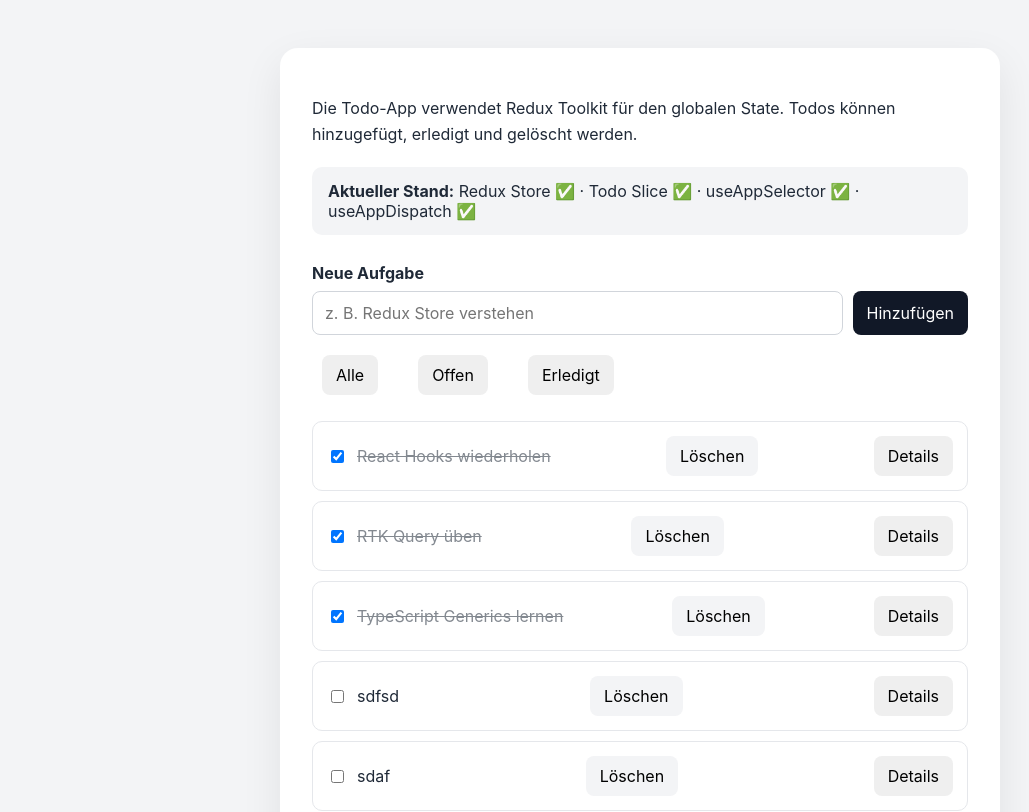
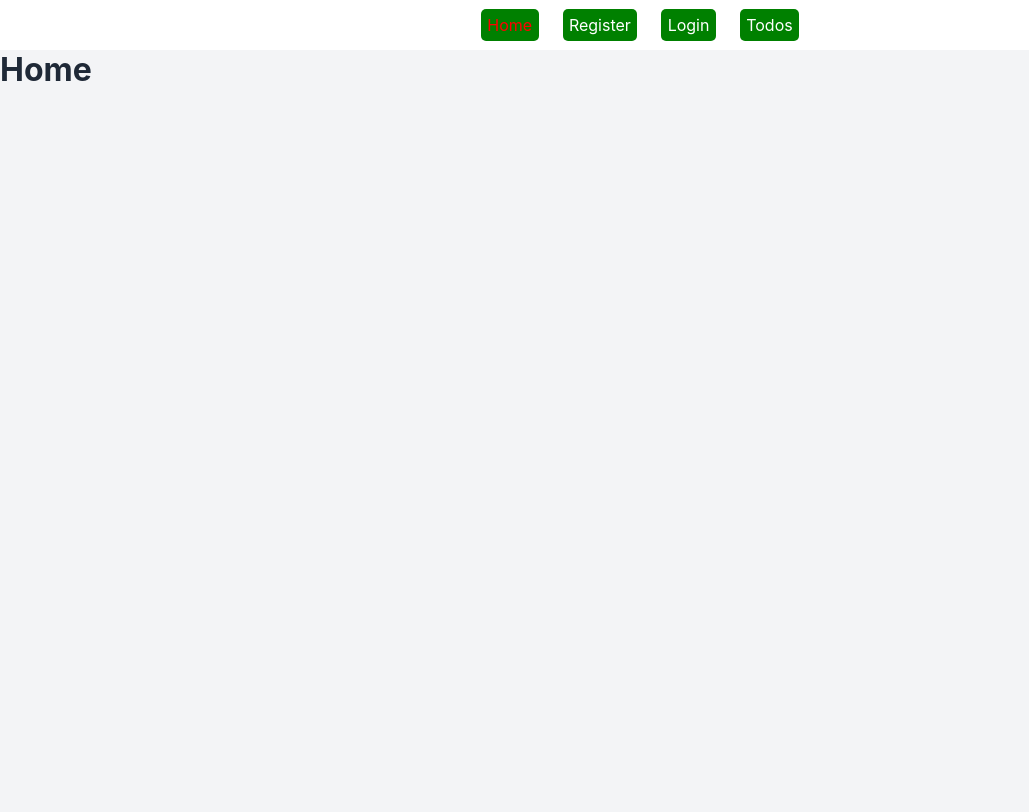
Before and after one commit to Arnaudbrice/react-redux-learning-Project, a React (Vite) app: page / in a window 1280 px wide. Shown: the top 812 px of the page, without its empty margins (0-1029 px from the left). Built offline with nearby package versions, Linux system fonts and the light colour scheme; data requests are answered from the project's data file.

Commit message:
feat: implement routing with pages and layout, add type checking to CI

```diff
--- a/package.json
+++ b/package.json
@@ -5,7 +5,8 @@
   "type": "module",
   "scripts": {
     "dev": "vite",
-    "build": "tsc -b && vite build",
+    "typecheck": "tsc -b",
+    "build": "vite build",
     "preview": "vite preview",
     "test": "vitest",
     "test:run": "vitest run",
@@ -19,6 +20,7 @@
     "react-dom": "^19.2.8",
     "react-hook-form": "^7.90.0",
     "react-redux": "^9.3.0",
+    "react-router": "^8.5.1",
     "zod": "^4.6.7"
   },
   "devDependencies": {
--- a/src/App.tsx
+++ b/src/App.tsx
@@ -1,26 +1,23 @@
-import TodoForm from "./components/TodoForm";
-import TodoFormRHF from "./components/TodoFormRHF";
-import TodoList from "./components/TodoList";
+import AppLayout from "./layouts/AppLayout";
+import HomePage from "./pages/HomePage";
+import LoginPage from "./pages/LoginPage";
+import NotFoundPage from "./pages/NotFoundPage";
+
+import RegisterPage from "./pages/RegisterPage";
+import TodosPage from "./pages/TodosPage";
+
+import { Route, Routes } from "react-router";
 
 export default function App() {
   return (
-    <main className="app-shell">
-      <section className="card">
-        <p className="intro">
-          Die Todo-App verwendet Redux Toolkit für den globalen State. Todos
-          können hinzugefügt, erledigt und gelöscht werden.
-        </p>
-
-        <div className="status-box">
-          <strong>Aktueller Stand:</strong> Redux Store ✅ · Todo Slice ✅ ·
-          useAppSelector ✅ · useAppDispatch ✅
-        </div>
-
-        <TodoForm />
-        <TodoList />
-
-        <TodoFormRHF />
-      </section>
-    </main>
+    <Routes>
+      <Route path="/" element={<AppLayout />}>
+        <Route index element={<HomePage />} />
+        <Route path="login" element={<LoginPage />} />
+        <Route path="register" element={<RegisterPage />} />
+        <Route path="todos" element={<TodosPage />} />
+        <Route path="*" element={<NotFoundPage />} />
+      </Route>
+    </Routes>
   );
 }
--- /dev/null
+++ b/src/layouts/AppLayout.tsx
@@ -0,0 +1,31 @@
+import { NavLink, Outlet } from "react-router";
+
+function AppLayout() {
+  return (
+    <>
+      <header>
+        <nav aria-label="Main Navigation">
+          <NavLink to="/" end>
+            Home
+          </NavLink>
+          <NavLink to="/register">Register</NavLink>
+          <NavLink to="/login">Login</NavLink>
+          <NavLink to="/todos">Todos</NavLink>
+        </nav>
+      </header>
+
+      <main>
+        <Outlet />
+      </main>
+
+      <footer>
+        <p>
+          © {new Date().getFullYear()} · All rights reserved. Made with ❤️ by
+          Brice Arnaud Habenicht
+        </p>
+      </footer>
+    </>
+  );
+}
+
+export default AppLayout;
--- a/src/main.tsx
+++ b/src/main.tsx
@@ -1,15 +1,17 @@
 import { StrictMode } from "react";
 import { createRoot } from "react-dom/client";
+import { Provider } from "react-redux";
+import { BrowserRouter } from "react-router";
 import App from "./App";
+import { store } from "./app/store";
 import "./styles.css";
-import { Provider } from "react-redux";
-import { store } from "./app/store";
 
 createRoot(document.getElementById("root")!).render(
   <StrictMode>
-    {/* Provider wird verwendet, um den Store für die untergeordneten Komponenten von der App Komponente bereitzustellen.(genauso wie bei contextProvider (context api)) => Redux-Store für die untergeordneten Komponenten bereitstellen */}
     <Provider store={store}>
-      <App />
+      <BrowserRouter>
+        <App />
+      </BrowserRouter>
     </Provider>
   </StrictMode>,
 );
--- /dev/null
+++ b/src/pages/HomePage.tsx
@@ -0,0 +1,11 @@
+import React from "react";
+
+function HomePage() {
+  return (
+    <>
+      <h1>Home</h1>
+    </>
+  );
+}
+
+export default HomePage;
--- /dev/null
+++ b/src/pages/LoginPage.tsx
@@ -0,0 +1,9 @@
+import React from "react";
+function LoginPage() {
+  return (
+    <>
+      <h1>Login</h1>
+    </>
+  );
+}
+export default LoginPage;
--- /dev/null
+++ b/src/pages/NotFoundPage.tsx
@@ -0,0 +1,9 @@
+function NotFoundPage() {
+  return (
+    <>
+      <h1>Not Found </h1>
+    </>
+  );
+}
+
+export default NotFoundPage;
--- /dev/null
+++ b/src/pages/RegisterPage.tsx
@@ -0,0 +1,11 @@
+import React from "react";
+
+function RegisterPage() {
+  return (
+    <>
+      <h1>Register</h1>
+    </>
+  );
+}
+
+export default RegisterPage;
--- /dev/null
+++ b/src/pages/TodosPage.tsx
@@ -0,0 +1,29 @@
+import TodoForm from "../components/TodoForm";
+import TodoFormRHF from "../components/TodoFormRHF";
+import TodoList from "../components/TodoList";
+
+function TodosPage() {
+  return (
+    <section className="app-shell">
+      <section className="card">
+        <h1>Meine Todos</h1>
+        <p className="intro">
+          Die Todo-App verwendet Redux Toolkit für den globalen State. Todos
+          können hinzugefügt, erledigt und gelöscht werden.
+        </p>
+
+        <div className="status-box">
+          <strong>Aktueller Stand:</strong> Redux Store ✅ · Todo Slice ✅ ·
+          useAppSelector ✅ · useAppDispatch ✅
+        </div>
+
+        <TodoForm />
+        <TodoList />
+
+        <TodoFormRHF />
+      </section>
+    </section>
+  );
+}
+
+export default TodosPage;
--- a/src/styles.css
+++ b/src/styles.css
@@ -21,6 +21,43 @@ body {
 
   min-height: 100vh;
   min-width: 320px;
+}
+
+header {
+  background: white;
+  height: 50px;
+  display: grid;
+  place-items: center;
+}
+
+/* .app.layout {
+  min-height: 100%;
+  display: grid;
+  grid-template-rows: auto 1fr auto;
+} */
+
+/****** active nav ******/
+
+nav {
+  display: flex;
+  justify-content: center;
+  gap: 1.5rem;
+}
+nav > a {
+  color: white;
+  background: green;
+  padding: 0.4rem;
+  text-decoration: none;
+  border-radius: 5px;
+}
+
+nav > a.active {
+  color: red;
+}
+
+/* make the footer stick to the bottom */
+main {
+  height: 100vh;
 }
 
 button,
```
Also changed, not shown: 2 other files (tests, documents, lock files or other folders).
